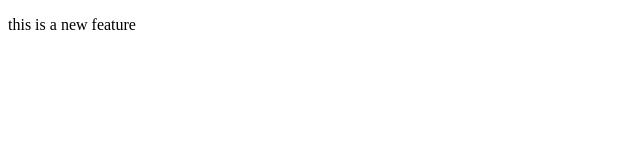
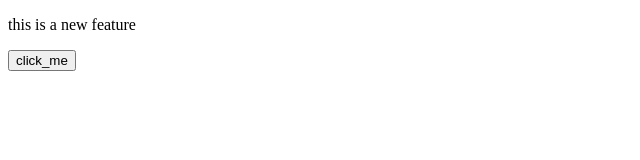
Before and after one commit to Abhish3k-1/local-repo, a plain HTML site: page index.html in a window 1280 px wide. Shown: the whole page, without its empty margins (0-640 px from the left). Drawn offline with Linux system fonts and the light colour scheme.

Commit message:
added button

```diff
--- a/index.html
+++ b/index.html
@@ -7,5 +7,6 @@
 </head>
 <body>
     <p> this is a new feature</p>
+    <button>click_me</button>
 </body>
 </html>
```
